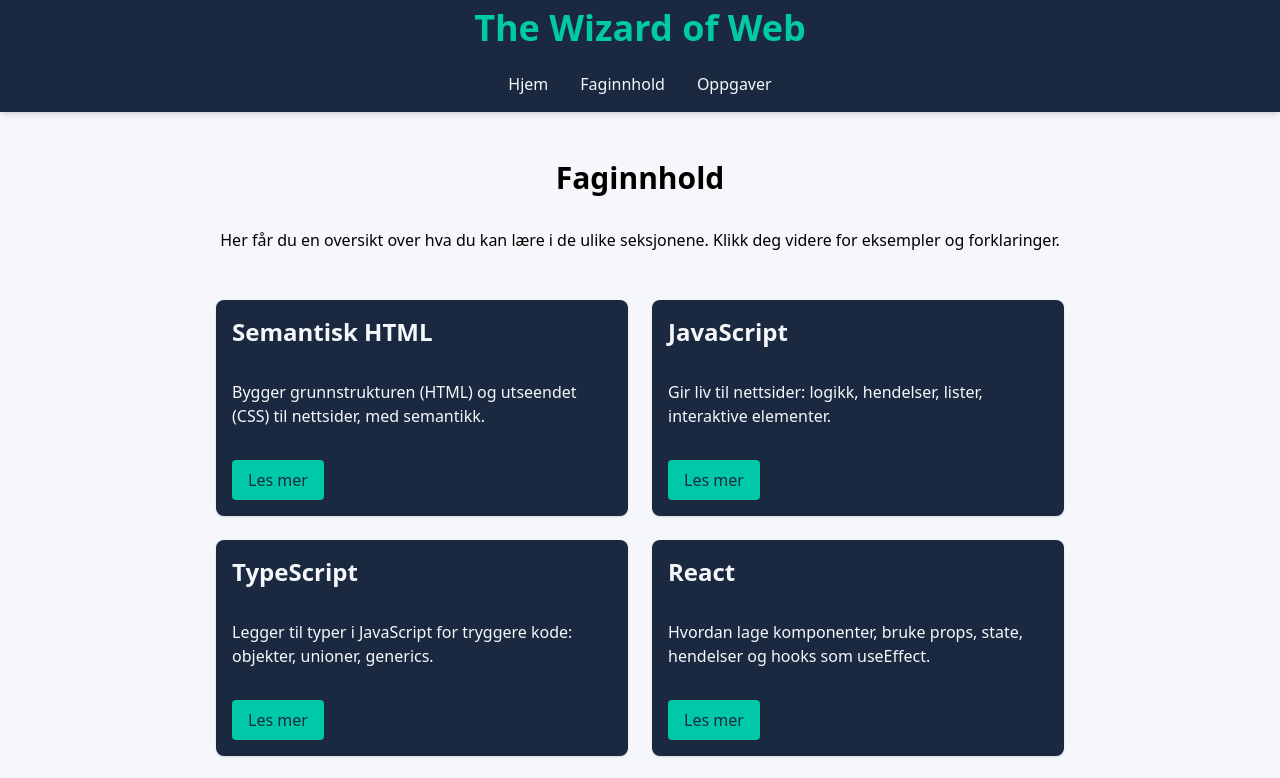
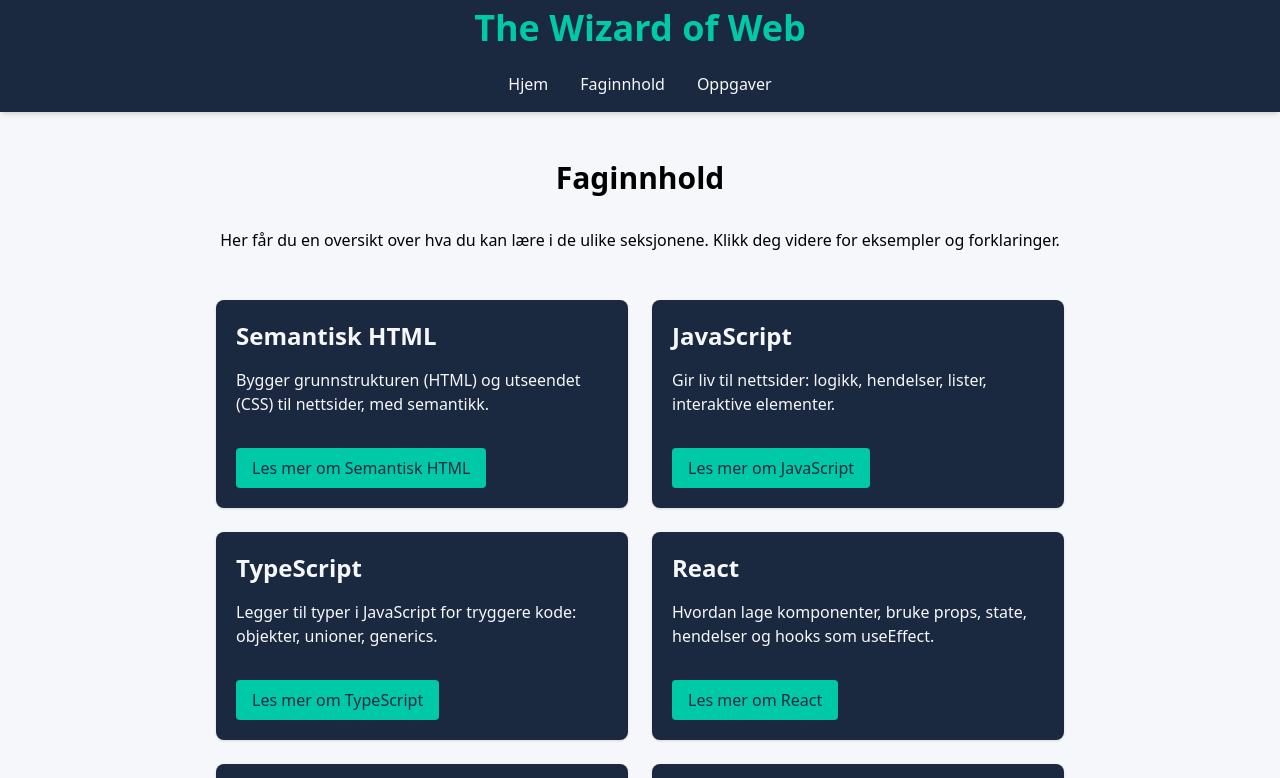
Before and after one commit to brolun/arbeidskrav02-emne06-ga, a Next.js app: page /faginnhold in a window 1280 px wide. Shown: the top 778 px of the page. Built offline with nearby package versions, Linux system fonts and the light colour scheme.

Commit message:
create component for faginnhold cards

```diff
--- /dev/null
+++ b/app/faginnhold/components/FaginnholdCard.tsx
@@ -0,0 +1,25 @@
+import { Button } from "../../components/Button";
+
+interface FaginnholdCardProps {
+  label: string;
+  desc: string;
+  href: string;
+  onClick: (href: string) => void;
+}
+
+export function FaginnholdCard({
+  label,
+  desc,
+  href,
+  onClick,
+}: FaginnholdCardProps) {
+  return (
+    <div className="bg-dark p-5 rounded-lg space-y-4 shadow hover:shadow-lg transition flex flex-col justify-between h-full">
+      <h3 className="text-light text-2xl font-semibold mb-0 mt-0">{label}</h3>
+      <p className="text-light">{desc}</p>
+      <Button onClick={() => onClick(href)} className="self-start">
+        Les mer om {label}
+      </Button>
+    </div>
+  );
+}
--- a/app/faginnhold/page.tsx
+++ b/app/faginnhold/page.tsx
@@ -1,7 +1,7 @@
 "use client";
 import { faginnholdChildren } from "../components/FaginnholdChildren";
-import { Button } from "../components/Button";
 import { useRouter } from "next/navigation";
+import { FaginnholdCard } from "./components/FaginnholdCard";
 
 export default function Page() {
   const router = useRouter();
@@ -18,19 +18,13 @@ export default function Page() {
       </p>
       <section className="grid gap-6 md:grid-cols-2 max-w-4xl mx-auto p-6 space-y-8">
         {faginnholdChildren.map((emne) => (
-          <div
+          <FaginnholdCard
             key={emne.href}
-            className="card shadow hover:shadow-lg transition flex flex-col justify-between h-full"
-          >
-            <h3>{emne.label}</h3>
-            <p>{emne.desc}</p>
-            <Button
-              onClick={() => handleButtonClick(emne.href)}
-              className="self-start"
-            >
-              Les mer
-            </Button>
-          </div>
+            label={emne.label}
+            desc={emne.desc}
+            href={emne.href}
+            onClick={handleButtonClick}
+          />
         ))}
       </section>
     </>
```
